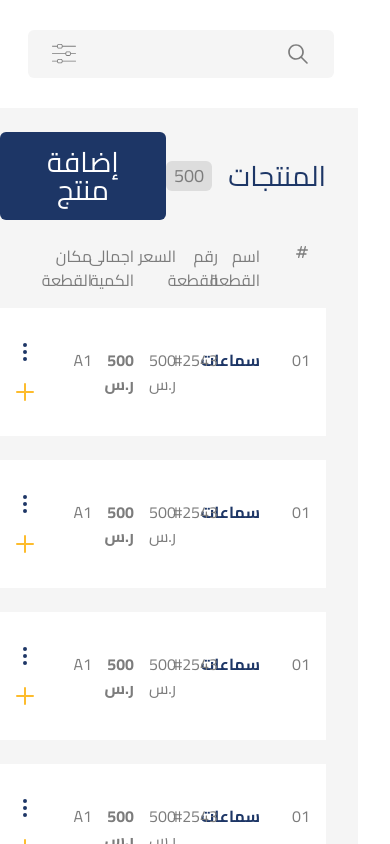
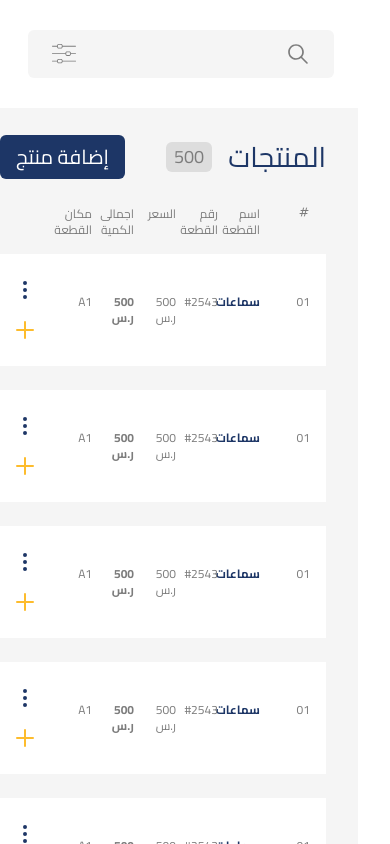
Before and after one commit to abdul-mohsen/web_afrita, a Next.js app: page /products in a window 390 px wide. Built offline with nearby package versions, Linux system fonts and the light colour scheme; a web font is replaced by a local one.

Commit message:
fix responsiveness

```diff
--- a/components/AddInvoiceForm.jsx
+++ b/components/AddInvoiceForm.jsx
@@ -119,9 +119,9 @@ const invoicesTypes = [
 
                         </div>
 
-                        <div class="mt-10 grid grid-cols-1 gap-x-6 gap-y-8 sm:grid-cols-4 border-b border-gray-900/10 pb-12">
+                        <div class="mt-10 grid grid-cols-2 gap-x-6 gap-y-8 md:grid-cols-4 border-b border-gray-900/10 pb-12">
                         <h3 className='text-primary text-2xl col-span-4 '> معلومات الطلبية</h3>
-                            <div class="sm:col-span-2">
+                            <div class="col-span-4 md:col-span-2">
                                 <label
                                     for="item-number"
                                     class="block text-lg font-medium leading-6 text-gray-900">القطعة</label>
@@ -135,7 +135,8 @@ const invoicesTypes = [
                                 </div>
                             </div>
 
-                            <div class="sm:col-span-1 flex flex-row flex-wrap gap-x-6">
+                           <div className='col-span-4 md:col-span-2 flex w-full  gap-x-6'>
+                             <div class=" flex flex-row flex-wrap gap-x-6">
                                 <label for="amount" class="block text-lg font-medium leading-6 text-gray-900 flex-1 w-full basis-full ">الكمية</label>
                                 <div class="mt-2 flex-1">
                                     <input
@@ -149,7 +150,7 @@ const invoicesTypes = [
                                 </div>
                             </div>
 
-                            <div class="sm:col-span-1 flex flex-row flex-wrap gap-x-6">
+                            <div class="  flex flex-row flex-wrap gap-x-6">
                                 <label for="amount" class="block text-lg font-medium leading-6 text-gray-900 flex-1 w-full basis-full ">السعر</label>
                                 <div class="mt-2 flex-1">
                                     <input
@@ -162,6 +163,7 @@ const invoicesTypes = [
                                         class="block w-full rounded-md border-0 py-1.5 text-gray-900 shadow-sm ring-1 ring-inset ring-gray-300 placeholder:text-gray-400 focus:ring-1 focus:ring-inset focus:ring-primary sm:text-sm sm:leading-6"/>
                                 </div>
                             </div>
+                           </div>
                             <div class=" flex flex-row flex-wrap col-start-3 col-end-5 gap-x-6 items-center">
                                 <label for="total" class="block text-lg font-medium leading-6 text-gray-900 flex-1">المجموع</label>
                                 <div class="mt-2 flex-1">
--- a/components/AddProductForm.jsx
+++ b/components/AddProductForm.jsx
@@ -84,9 +84,9 @@ const AddProductForm = () => {
                             </div>
                             </div>
 
-                            <div class="mt-10 grid grid-cols-1 gap-x-6 gap-y-8 sm:grid-cols-4 border-b border-gray-900/10 pb-12">
+                            <div class="mt-10 grid grid-cols-1 gap-x-6 gap-y-8 md:grid-cols-4 border-b border-gray-900/10 pb-12">
                             <h3 className='text-primary text-2xl col-span-4 '>تفاصيل القطعة للفرع 1</h3>
-                            <div class="col-span-full">
+                            <div class="col-span-4">
                                 <label
                                     for="brunch-amount"
                                     class="block text-ld font-medium leading-6 text-gray-900">الكمية للفرع</label>
@@ -101,7 +101,7 @@ const AddProductForm = () => {
                                 </div>
                             </div>
 
-                            <div class="sm:col-span-4 sm:col-start-1 flex flex-row gap-x-6 flex-wrap">
+                            <div class="col-span-4  flex flex-row gap-x-6 flex-wrap">
                                 <label for="item-place" class="block text-lg font-medium leading-6 text-gray-900 basis-full">مكان القطعة</label>
                                 <div class="mt-2 flex-1">
                                     <input
@@ -122,7 +122,7 @@ const AddProductForm = () => {
                                         class="block w-full rounded-md border-0 py-1.5 text-gray-900 shadow-sm ring-1 ring-inset ring-gray-300 placeholder:text-gray-400 focus:ring-1 focus:ring-inset focus:ring-primary sm:text-sm sm:leading-6"/>
                                 </div>
                             </div>
-                            <div class="sm:col-span-4 sm:col-start-1f flex flex-row gap-x-3 items-center">
+                            <div class="col-span-4 sm:col-start-1f flex flex-row gap-x-3 items-center">
                                 <div class="flex h-6 items-center">
                                     <input
                                         id="notifi"
@@ -131,7 +131,7 @@ const AddProductForm = () => {
                                         class="h-4 w-4 rounded border-gray-300 outline-none"/>
                                 </div>
                                 <div class="text-sm leading-6">
-                                    <label for="notifi" class="font-medium text-gray-900">تنبيه عند الوصول الى</label>
+                                    <label for="notifi" class="text-xs lg:text-base whitespace-nowrap  text-gray-900">تنبيه عند الوصول الى</label>
                                 </div>
                                 <div class=" w-24">
                                     <input
--- a/components/Button.jsx
+++ b/components/Button.jsx
@@ -2,7 +2,7 @@ import Link from 'next/link';
 const Button = ({label, addclass, link}) => {
     return (
         <Link href={link}>
-            <button className={`flex justify-center items-center px-7 py-4 leading-none bg-primary text-white hover:bg-primary/80
+            <button className={`flex justify-center items-center   px-4 text-xl  py-3 md:px-7 md:text-2xl  md:py-4 leading-none bg-primary text-white hover:bg-primary/80
             ${
                 addclass
                 ?`${addclass}`
--- a/components/InvoicesItem.jsx
+++ b/components/InvoicesItem.jsx
@@ -5,13 +5,13 @@ const InvoicesItem = ({itemType, itemStatus}) => {
   return (
     <div className="item flex flex-row  bg-white">
             <div className="details flex-1 grid grid-cols-[50px_repeat(auto-fit,_minmax(0,_1fr))] text-app-gray pr-4 py-10">
-                <span className='item-number'>01</span>
-                <h3 className='item-id text-primary font-bold'>INV-0001</h3>
-                <span className="item-valyue">500 ر.س</span>
-                <span className="item-date"></span>
-                <span className="supplyer-id font-bold">AS-20</span>
-                <span className="item-type">{itemType}</span>
-                <span className="item-status">{itemStatus}</span>
+                <span className='item-number text-xs   md:text-base'>01</span>
+                <h3 className='item-id text-primary font-bold text-xs  md:text-base'>INV-0001</h3>
+                <span className="item-valyue text-xs mr-2  md:mr-0 md:text-base">500 ر.س</span>
+                <span className="item-date text-xs   md:text-base"></span>
+                <span className="supplyer-id font-bold text-xs   md:text-base">AS-20</span>
+                <span className="item-type text-xs   md:text-base">{itemType}</span>
+                <span className="item-status text-xs   md:text-base">{itemStatus}</span>
 
             </div>
                 <div className='actions flex flex-col justify-center items-center gap-4 w-[50px]'>
--- a/components/Nav.jsx
+++ b/components/Nav.jsx
@@ -8,8 +8,6 @@ const Nav = () => {
    const {dropdownRef,handleClick,isOpen,iconRef} = useDropdown()
 
 
-
-   console.log(isOpen)
 
 
     return (
--- a/components/ProductItem.jsx
+++ b/components/ProductItem.jsx
@@ -12,14 +12,14 @@ const ProductItem = () => {
   return (
         <div className=" product-row flex flex-col  bg-white" >
 
-            <div className={`product-details flex flex-row hover:shadow-md ${isActive ? " shadow-md" : ""}`}>
-                <div onClick={editeItem} className="details cursor-pointer flex-1 grid grid-cols-[50px_repeat(auto-fit,_minmax(0,_1fr))] text-app-gray pr-4 py-10">
-                    <span className='item-number'>01</span>
-                    <h3 className='item-name text-primary font-bold'>سماعات</h3>
-                    <span className="item-id">#2543</span>
-                    <span className="item-price">500 ر.س</span>
-                    <span className="total-quas font-bold">500 ر.س</span>
-                    <span className="item-place">A1</span>
+            <div className={`product-details  flex flex-row hover:shadow-md ${isActive ? " shadow-md" : ""}`}>
+                <div onClick={editeItem} className="details  cursor-pointer flex-1 grid grid-cols-[50px_repeat(auto-fit,_minmax(0,_1fr))] text-app-gray pr-4 py-10">
+                    <span className='item-number text-xs '>01</span>
+                    <h3 className='item-name text-xs md:text-base text-primary font-bold'>سماعات</h3>
+                    <span className="item-id text-xs md:text-base ">#2543</span>
+                    <span className="item-price text-xs md:text-base ">500 ر.س</span>
+                    <span className="total-quas font-bold text-xs md:text-base ">500 ر.س</span>
+                    <span className="item-place text-xs md:text-base ">A1</span>
 
                 </div>
                     <div className='actions flex flex-col justify-center items-center gap-4 w-[50px]'>
--- a/components/SectionNav.jsx
+++ b/components/SectionNav.jsx
@@ -8,7 +8,7 @@ const SectionNav = ({heading, btnLabel, tags, btnLink, quantity}) => {
         <div className="section-head flex flex-col gap-6 mb-4">
             <div className="flex justify-between items-center  text-3xl">
                 <div className='flex flex-row justify-center items-center'>
-                <h2 className="text-primary">{heading}</h2>
+                <h2 className="text-primary  ">{heading}</h2>
 
                     {
                         quantity
@@ -18,11 +18,11 @@ const SectionNav = ({heading, btnLabel, tags, btnLink, quantity}) => {
 
 
                 </div>
-                <Button label={btnLabel} link={btnLink} addclass="px-8"/>
+                <Button label={btnLabel} link={btnLink} />
             </div>
             <ul className="grid grid-cols-[50px_repeat(auto-fit,_minmax(0,_1fr))] text-app-gray pr-4  pl-[50px]">
             {tagsArray.map((tag) => (
-                    <li key={tag}>
+                    <li key={tag} className="text-xs  md:text-base">
                         {tag}
                     </li>
                 ))}
--- a/components/SupplierItem.jsx
+++ b/components/SupplierItem.jsx
@@ -4,12 +4,12 @@ const SupplierItem = () => {
   return (
         <div className="supplier flex flex-row  bg-white">
             <div className="details flex-1 grid grid-cols-[50px_repeat(auto-fit,_minmax(0,_1fr))] text-app-gray pr-4 py-10">
-                <span className='supplier-number'>01</span>
-                <h3 className='supplier-name text-primary font-bold'>INV-0001</h3>
-                <span className="supplier-adress">الرياض</span>
-                <span className="supplier-phone">0539548246</span>
-                <span className="total-id font-bold">AS-22</span>
-                <span className="supplier-tax-number">615243</span>
+                <span className='supplier-number text-xs   md:text-base'>01</span>
+                <h3 className='supplier-name text-primary font-bold text-xs   md:text-base'>INV-0001</h3>
+                <span className="supplier-adress text-xs   md:text-base">الرياض</span>
+                <span className="supplier-phone text-xs   md:text-base">0539548246</span>
+                <span className="total-id font-bold text-xs  px-2 md:px-0 md:text-base">AS-22</span>
+                <span className="supplier-tax-number text-xs   md:text-base">615243</span>
 
             </div>
                 <div className='actions flex flex-col justify-center items-center gap-4 w-[50px]'>
```
